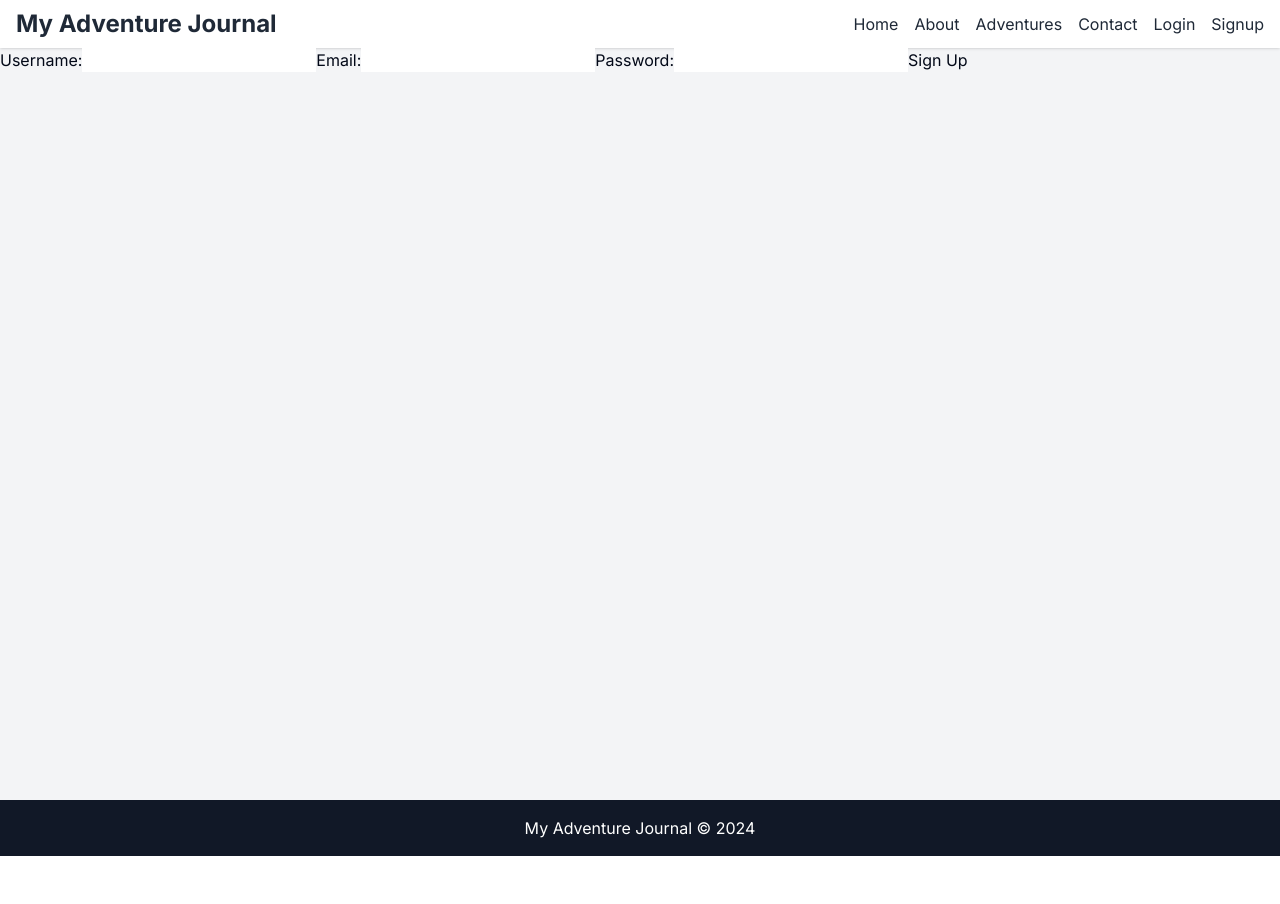
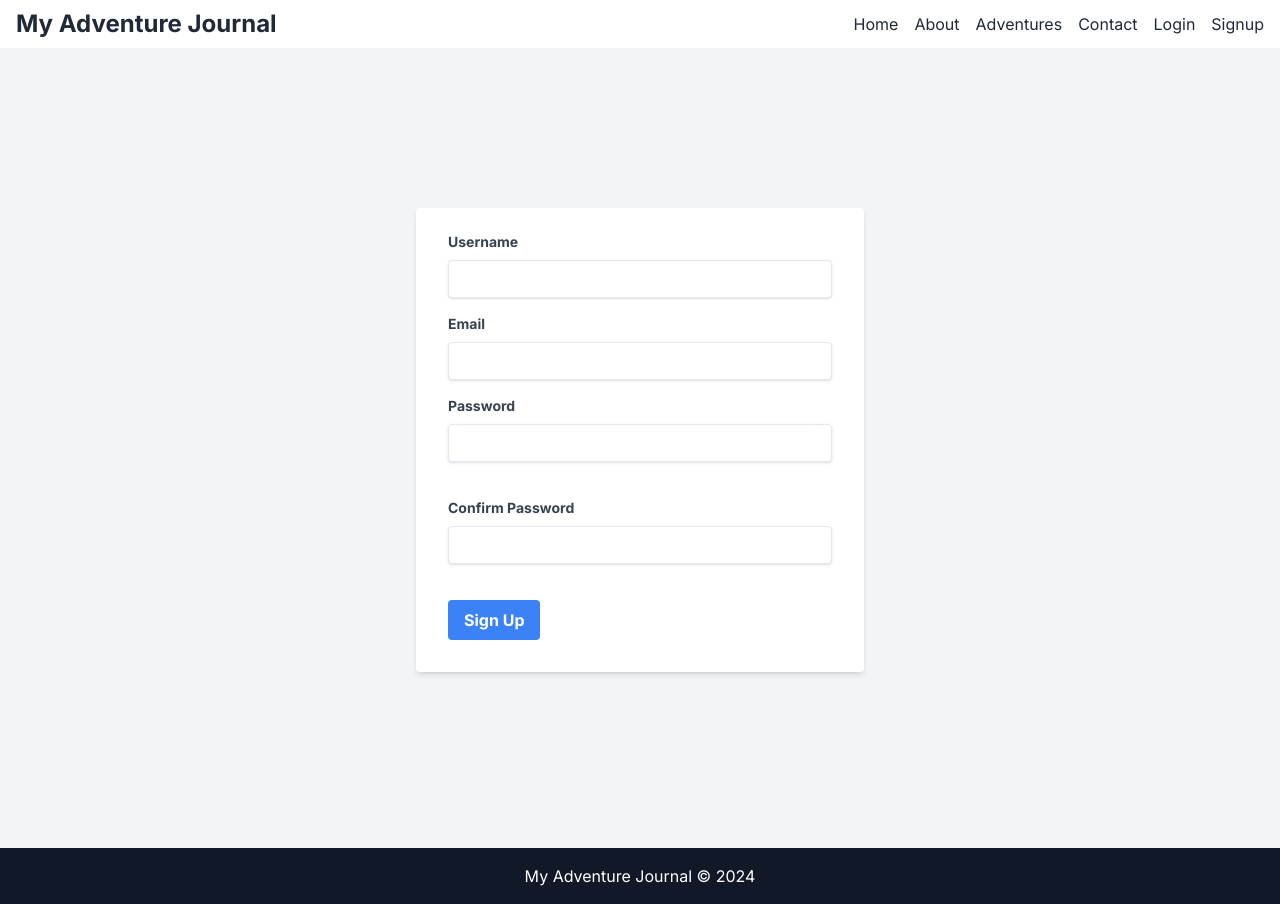
Before and after one commit to luchebert/adventure-journal, a Next.js app: page /signup in a window 1280 px wide. Before the commit the page ends 856 px from the top, so only its background shows below. Built offline with nearby package versions, Linux system fonts and the light colour scheme.

Commit message:
Update template

```diff
--- a/src/app/signup/page.tsx
+++ b/src/app/signup/page.tsx
@@ -4,20 +4,76 @@ import { signupUser } from '@/actions/ActionsUser';
 
 export default function Page() {
   return (
-    <form action={signupUser}>
-      <label>
-        Username:
-        <input type="text" name="username" required />
-      </label>
-      <label>
-        Email:
-        <input type="email" name="email" required />
-      </label>
-      <label>
-        Password:
-        <input type="password" name="password" required />
-      </label>
-      <button type="submit">Sign Up</button>
-    </form>
+    <div className="flex items-center justify-center min-h-screen bg-gray-100">
+      <form
+        action={signupUser}
+        className="w-full max-w-md bg-white shadow-md rounded px-8 pt-6 pb-8 mb-4"
+      >
+        <div className="mb-4">
+          <label
+            className="block text-gray-700 text-sm font-bold mb-2"
+            htmlFor="username"
+          >
+            Username
+          </label>
+          <input
+            className="shadow appearance-none border rounded w-full py-2 px-3 text-gray-700 leading-tight focus:outline-none focus:shadow-outline"
+            type="text"
+            name="username"
+            required
+          />
+        </div>
+        <div className="mb-4">
+          <label
+            className="block text-gray-700 text-sm font-bold mb-2"
+            htmlFor="email"
+          >
+            Email
+          </label>
+          <input
+            className="shadow appearance-none border rounded w-full py-2 px-3 text-gray-700 leading-tight focus:outline-none focus:shadow-outline"
+            type="email"
+            name="email"
+            required
+          />
+        </div>
+        <div className="mb-6">
+          <label
+            className="block text-gray-700 text-sm font-bold mb-2"
+            htmlFor="password"
+          >
+            Password
+          </label>
+          <input
+            className="shadow appearance-none border rounded w-full py-2 px-3 text-gray-700 mb-3 leading-tight focus:outline-none focus:shadow-outline"
+            type="password"
+            name="password"
+            required
+          />
+        </div>
+        <div className="mb-6">
+          <label
+            className="block text-gray-700 text-sm font-bold mb-2"
+            htmlFor="confirmPassword"
+          >
+            Confirm Password
+          </label>
+          <input
+            className="shadow appearance-none border rounded w-full py-2 px-3 text-gray-700 mb-3 leading-tight focus:outline-none focus:shadow-outline"
+            type="password"
+            name="confirmPassword"
+            required
+          />
+        </div>
+        <div className="flex items-center justify-between">
+          <button
+            className="bg-blue-500 hover:bg-blue-700 text-white font-bold py-2 px-4 rounded focus:outline-none focus:shadow-outline"
+            type="submit"
+          >
+            Sign Up
+          </button>
+        </div>
+      </form>
+    </div>
   );
 }
```
